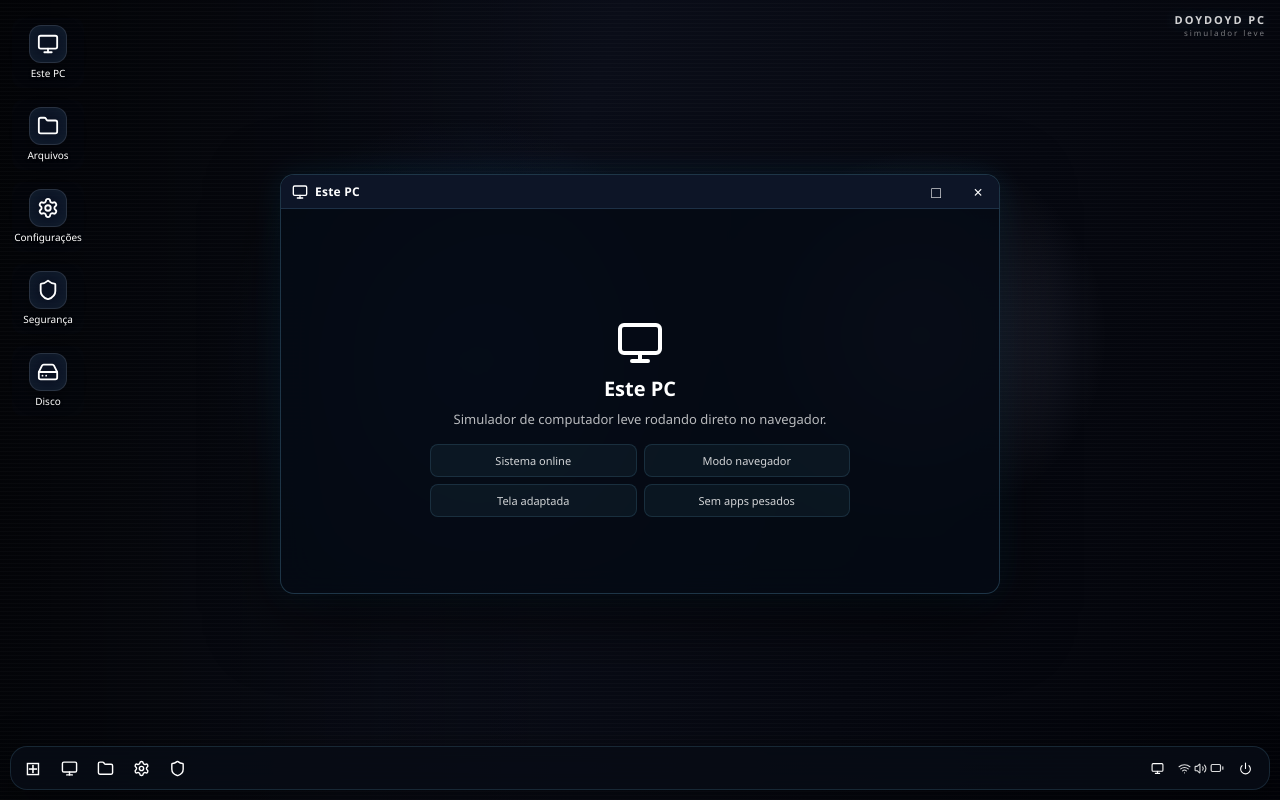
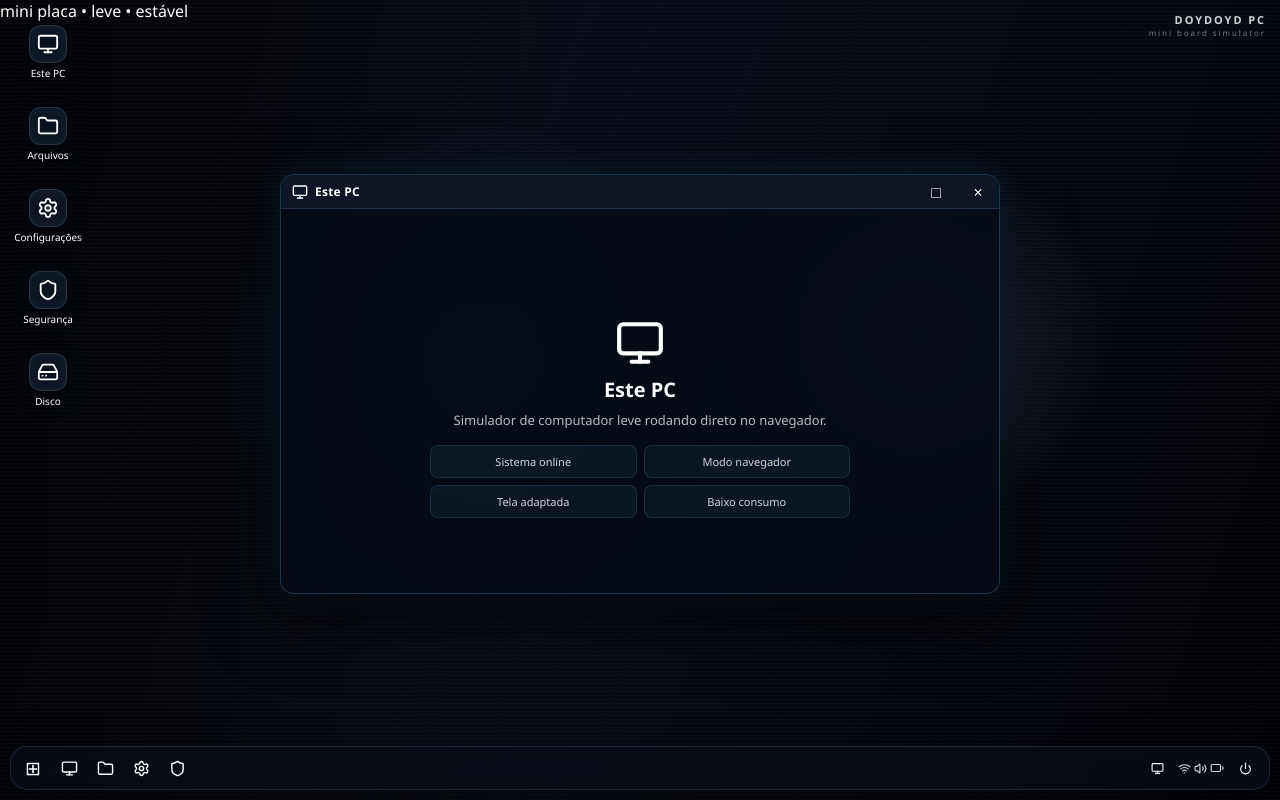
Before and after one commit to thiagodouglas19t-lang/Doydoyd, a React (Vite) app: page / in a window 1280 px wide. Built offline with nearby package versions, Linux system fonts and the light colour scheme.

Commit message:
Build compact mini-board PC simulator

```diff
--- a/src/main.jsx
+++ b/src/main.jsx
@@ -1,109 +1,62 @@
-import React, { useState } from 'react'
+import React, { useMemo, useState } from 'react'
 import { createRoot } from 'react-dom/client'
 import { Battery, Folder, HardDrive, Monitor, Power, Settings, Shield, Volume2, Wifi } from 'lucide-react'
 import './styles.css'
 
 const apps = [
-  { id: 'pc', name: 'Este PC', icon: Monitor },
-  { id: 'files', name: 'Arquivos', icon: Folder },
-  { id: 'settings', name: 'Configurações', icon: Settings },
-  { id: 'security', name: 'Segurança', icon: Shield },
-  { id: 'storage', name: 'Disco', icon: HardDrive }
-]
+  ['pc', 'Este PC', Monitor, 'Simulador de computador leve rodando direto no navegador.', ['Sistema online', 'Modo navegador', 'Tela adaptada', 'Baixo consumo']],
+  ['files', 'Arquivos', Folder, 'Pastas visuais para organizar o PC.', ['Desktop', 'Downloads', 'Projetos', 'Favoritos']],
+  ['settings', 'Configurações', Settings, 'Ajustes rápidos do simulador.', ['Tela cheia', 'Modo escuro', 'Layout PC', 'Leve no tablet']],
+  ['security', 'Segurança', Shield, 'Status de proteção do sistema.', ['Sem instalação', 'Sem permissão extra', 'Controle local', 'Navegação segura']],
+  ['storage', 'Disco', HardDrive, 'Resumo visual do armazenamento.', ['Sistema: 2 GB', 'Livre: 28 GB', 'Cache limpo', 'Nuvem opcional']]
+].map(([id, name, icon, text, status]) => ({ id, name, icon, text, status }))
 
-const panels = {
-  pc: ['Este PC', 'Simulador de computador leve rodando direto no navegador.', ['Sistema online', 'Modo navegador', 'Tela adaptada', 'Sem apps pesados']],
-  files: ['Arquivos', 'Pastas visuais para organizar o PC.', ['Desktop', 'Downloads', 'Projetos', 'Favoritos']],
-  settings: ['Configurações', 'Ajustes rápidos do simulador.', ['Tela cheia', 'Modo escuro', 'Layout PC', 'Leve no tablet']],
-  security: ['Segurança', 'Status de proteção do sistema.', ['Sem instalação', 'Sem permissão extra', 'Controle local', 'Navegação segura']],
-  storage: ['Disco', 'Resumo visual do armazenamento.', ['Sistema: 2 GB', 'Livre: 28 GB', 'Cache limpo', 'Nuvem opcional']]
+function IconButton({ app, mode, onClick }) {
+  const Icon = app.icon
+  if (mode === 'desktop') return <button className="desktopIcon" onClick={onClick}><span className="iconPlate"><Icon size={22} /></span><span>{app.name}</span></button>
+  if (mode === 'menu') return <button onClick={onClick}><Icon size={16} />{app.name}</button>
+  return <button className="taskIcon" onClick={onClick}><Icon size={17} /></button>
 }
 
-function Window({ app, maximized, onClose, onMaximize }) {
+function Window({ app, maximized, toggleMaximize, close }) {
   const Icon = app.icon
-  const [title, text, items] = panels[app.id]
   return (
     <section className={`window ${maximized ? 'maximized' : ''}`}>
       <header className="windowHeader">
-        <div className="windowTitle"><Icon size={16} />{title}</div>
-        <div className="windowControls">
-          <button onClick={onMaximize}>{maximized ? '❐' : '□'}</button>
-          <button className="closeBtn" onClick={onClose}>×</button>
-        </div>
+        <div className="windowTitle"><Icon size={16} />{app.name}</div>
+        <div className="windowControls"><button onClick={toggleMaximize}>{maximized ? '❐' : '□'}</button><button className="closeBtn" onClick={close}>×</button></div>
       </header>
       <div className="windowBody systemPanel">
-        <Icon size={48} />
-        <h2>{title}</h2>
-        <p>{text}</p>
-        <div className="statusGrid">{items.map((item) => <span key={item}>{item}</span>)}</div>
+        <Icon size={50} />
+        <h2>{app.name}</h2>
+        <p>{app.text}</p>
+        <div className="statusGrid">{app.status.map((item) => <span key={item}>{item}</span>)}</div>
       </div>
     </section>
   )
 }
 
-function DesktopIcon({ app, onOpen }) {
-  const Icon = app.icon
-  return <button className="desktopIcon" onClick={() => onOpen(app)}><span className="iconPlate"><Icon size={22} /></span><span>{app.name}</span></button>
-}
-
-function MenuButton({ app, onOpen }) {
-  const Icon = app.icon
-  return <button onClick={() => onOpen(app)}><Icon size={16} />{app.name}</button>
-}
-
-function TaskIcon({ app, onOpen }) {
-  const Icon = app.icon
-  return <button className="taskIcon" onClick={() => onOpen(app)}><Icon size={17} /></button>
-}
-
 function App() {
-  const [activeApp, setActiveApp] = useState(apps[0])
-  const [startOpen, setStartOpen] = useState(false)
-  const [centerOpen, setCenterOpen] = useState(false)
+  const [activeId, setActiveId] = useState('pc')
+  const [menu, setMenu] = useState(false)
+  const [center, setCenter] = useState(false)
   const [maximized, setMaximized] = useState(false)
-
-  function openApp(app) {
-    setActiveApp(app)
-    setStartOpen(false)
-  }
-
-  function fullscreen() {
-    document.documentElement.requestFullscreen?.().catch(() => {})
-  }
+  const activeApp = useMemo(() => apps.find((app) => app.id === activeId), [activeId])
+  const open = (id) => { setActiveId(id); setMenu(false) }
+  const fullscreen = () => document.documentElement.requestFullscreen?.().catch(() => {})
 
   return (
     <main className="desktop">
       <div className="desktopContent">
-        <div className="systemLabel"><span>DOYDOYD PC</span><small>simulador leve</small></div>
-        <div className="iconsGrid">{apps.map((app) => <DesktopIcon key={app.id} app={app} onOpen={openApp} />)}</div>
-
-        {activeApp && <Window app={activeApp} maximized={maximized} onMaximize={() => setMaximized(!maximized)} onClose={() => setActiveApp(null)} />}
-
-        {startOpen && (
-          <section className="startMenu simpleMenu">
-            <strong>Apps do sistema</strong>
-            {apps.map((app) => <MenuButton key={app.id} app={app} onOpen={openApp} />)}
-          </section>
-        )}
-
-        {centerOpen && (
-          <aside className="actionCenter">
-            <header><strong>Central</strong><Wifi size={15} /></header>
-            <button className="focusAction" onClick={fullscreen}>Entrar em tela cheia</button>
-            <div className="notificationCard"><b>Doydoyd PC</b><span>Simulador limpo, leve e pronto para testar no tablet.</span></div>
-          </aside>
-        )}
-
+        <div className="systemLabel"><span>DOYDOYD PC</span><small>mini board simulator</small></div>
+        <div className="boardBadge">mini placa • leve • estável</div>
+        <div className="iconsGrid">{apps.map((app) => <IconButton key={app.id} app={app} mode="desktop" onClick={() => open(app.id)} />)}</div>
+        {activeApp && <Window app={activeApp} maximized={maximized} toggleMaximize={() => setMaximized(!maximized)} close={() => setActiveId(null)} />}
+        {menu && <section className="startMenu simpleMenu"><strong>Apps do sistema</strong>{apps.map((app) => <IconButton key={app.id} app={app} mode="menu" onClick={() => open(app.id)} />)}</section>}
+        {center && <aside className="actionCenter"><header><strong>Central</strong><Wifi size={15} /></header><button className="focusAction" onClick={fullscreen}>Entrar em tela cheia</button><div className="notificationCard"><b>Doydoyd PC</b><span>Simulador limpo, leve e focado em parecer um PC no tablet.</span></div></aside>}
         <footer className="taskbar">
-          <div className="taskbarLeft">
-            <button className="startButton" onClick={() => setStartOpen(!startOpen)}>⊞</button>
-            {apps.slice(0, 4).map((app) => <TaskIcon key={app.id} app={app} onOpen={openApp} />)}
-          </div>
-          <div className="systemTray">
-            <button onClick={fullscreen}><Monitor size={13} /></button>
-            <Wifi size={13} /><Volume2 size={13} /><Battery size={14} />
-            <button onClick={() => setCenterOpen(!centerOpen)}><Power size={13} /></button>
-          </div>
+          <div className="taskbarLeft"><button className="startButton" onClick={() => setMenu(!menu)}>⊞</button>{apps.slice(0, 4).map((app) => <IconButton key={app.id} app={app} mode="task" onClick={() => open(app.id)} />)}</div>
+          <div className="systemTray"><button onClick={fullscreen}><Monitor size={13} /></button><Wifi size={13} /><Volume2 size={13} /><Battery size={14} /><button onClick={() => setCenter(!center)}><Power size={13} /></button></div>
         </footer>
       </div>
     </main>
```
